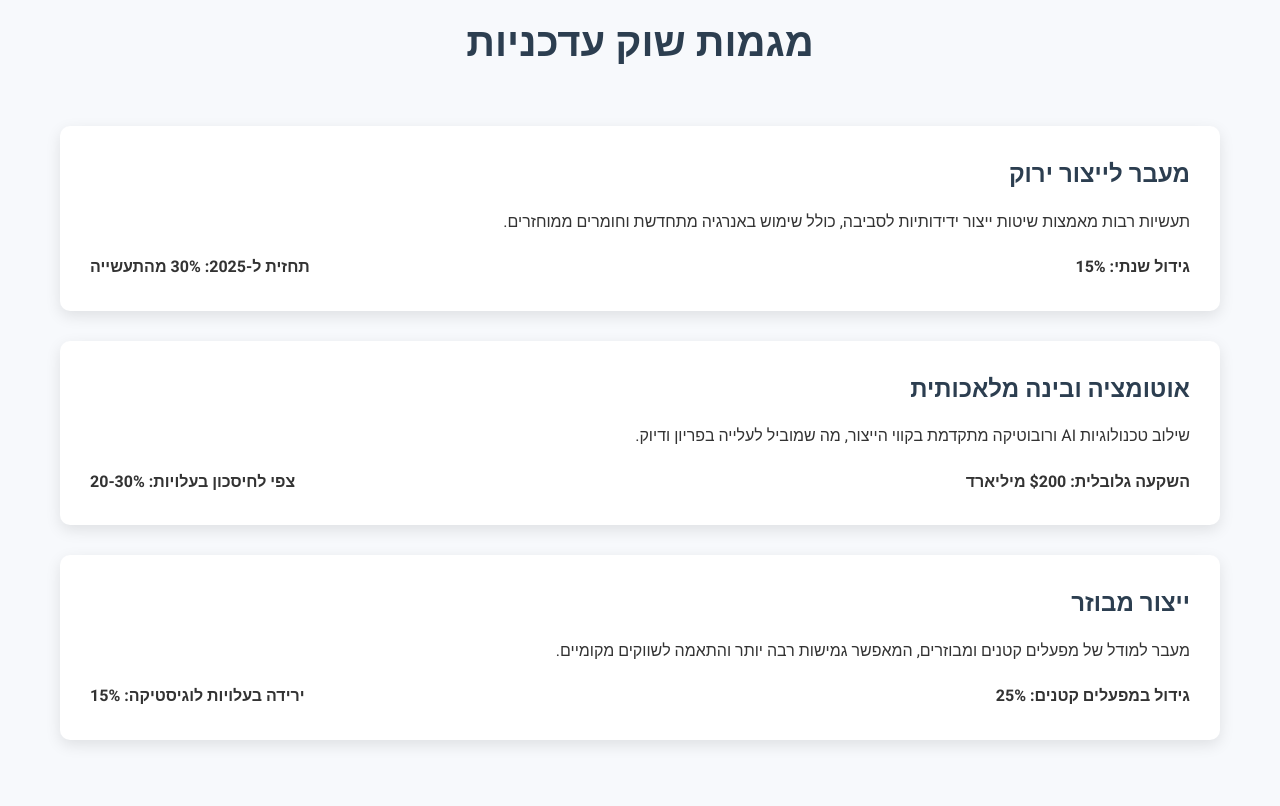
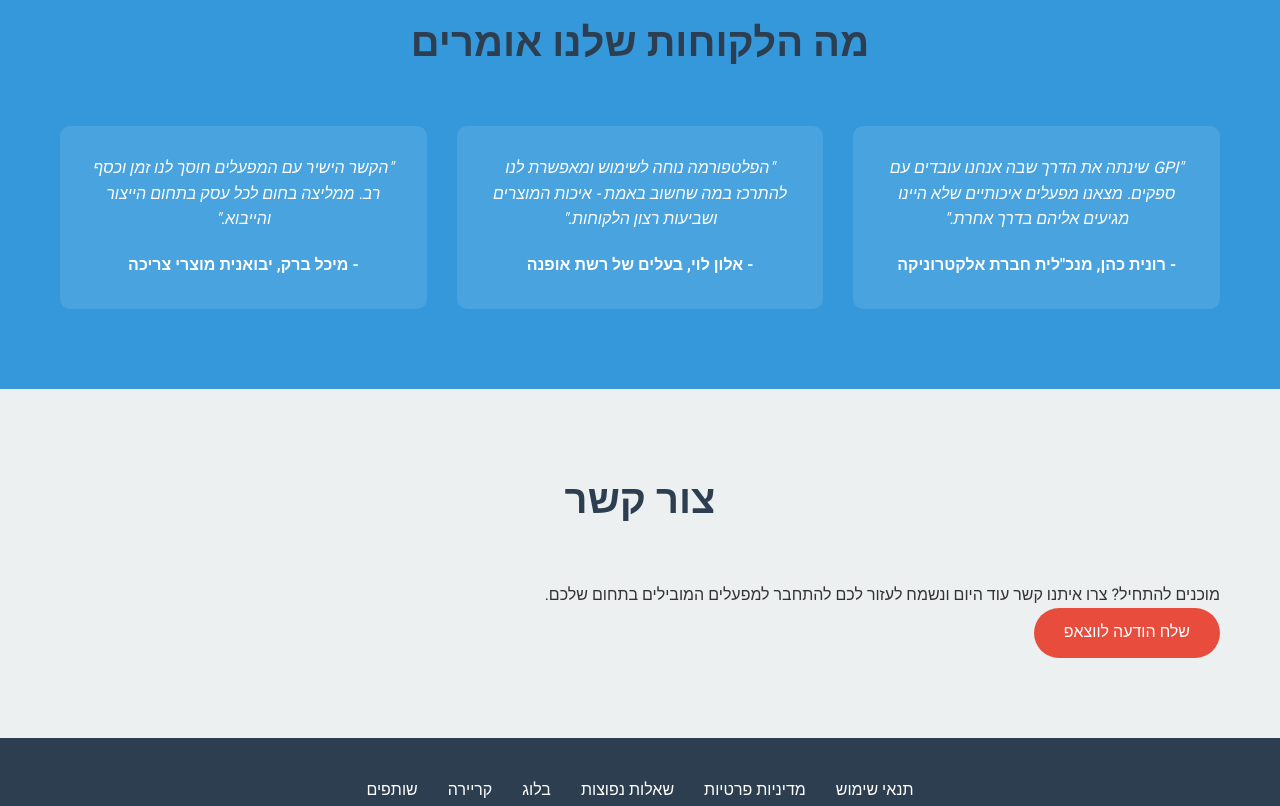
Before and after one commit to Zevis-ai/GPI, a plain HTML site: page index.html in a window 1280 px wide. Shown: the part 3060-3866 px from the top of the page. Drawn offline with Linux system fonts and the light colour scheme.

Commit message:
Update index.html

```diff
--- a/index.html
+++ b/index.html
@@ -584,35 +584,7 @@
             </div>
         </section>
 
-        <section id="market-trends" class="market-trends">
-            <div class="container">
-                <h2 class="section-title">מגמות שוק עדכניות</h2>
-                <div class="trend-card">
-                    <h3 class="trend-title">מעבר לייצור ירוק</h3>
-                    <p class="trend-description">תעשיות רבות מאמצות שיטות ייצור ידידותיות לסביבה, כולל שימוש באנרגיה מתחדשת וחומרים ממוחזרים.</p>
-                    <div class="trend-stats">
-                        <span>גידול שנתי: 15%</span>
-                        <span>תחזית ל-2025: 30% מהתעשייה</span>
-                    </div>
-                </div>
-                <div class="trend-card">
-                    <h3 class="trend-title">אוטומציה ובינה מלאכותית</h3>
-                    <p class="trend-description">שילוב טכנולוגיות AI ורובוטיקה מתקדמת בקווי הייצור, מה שמוביל לעלייה בפריון ודיוק.</p>
-                    <div class="trend-stats">
-                        <span>השקעה גלובלית: $200 מיליארד</span>
-                        <span>צפי לחיסכון בעלויות: 20-30%</span>
-                    </div>
-                </div>
-                <div class="trend-card">
-                    <h3 class="trend-title">ייצור מבוזר</h3>
-                    <p class="trend-description">מעבר למודל של מפעלים קטנים ומבוזרים, המאפשר גמישות רבה יותר והתאמה לשווקים מקומיים.</p>
-                    <div class="trend-stats">
-                        <span>גידול במפעלים קטנים: 25%</span>
-                        <span>ירידה בעלויות לוגיסטיקה: 15%</span>
-                    </div>
-                </div>
-            </div>
-        </section>
+
 
         <section id="testimonials" class="testimonials">
             <div class="container">
```
